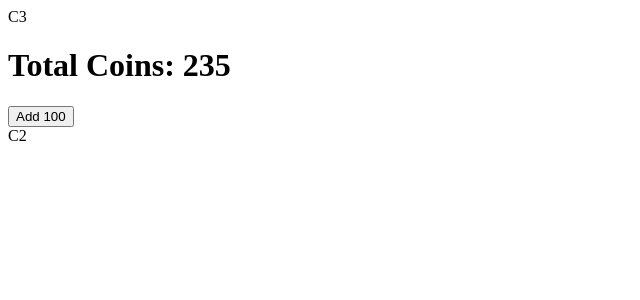
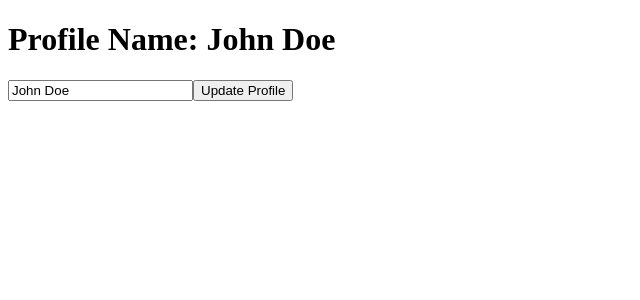
Before and after one commit to githubscientist/react-fsd61wde, a React (Vite) app: page / in a window 1280 px wide. Shown: the top 300 px of the page, without its empty margins (0-640 px from the left). Built offline with nearby package versions, Linux system fonts and the light colour scheme.

Commit message:
context session task --first method

```diff
--- a/src/App.jsx
+++ b/src/App.jsx
@@ -1,22 +1,24 @@
-import { createContext, useState } from "react";
-import C1 from "./components/C1";
-import C2 from "./components/C2";
+import React, { createContext, useState } from 'react'
+import Profile from './components/Profile';
 
-// 1. Create a Context
-export const CoinsContext = createContext();
+export const NameContext = createContext();
 
 const App = () => {
 
-    const [coins, setCoins] = useState([25, 30, 45, 60, 75]);
+    const [name, setName] = useState('John Doe');
 
   return (
-      <div>
-          <CoinsContext.Provider value={{ coins, setCoins }}>
-            <C1 />
-            <C2 />
-          </CoinsContext.Provider>
+    <div>
+        <NameContext.Provider value={{name, setName}}>
+            <h1>Profile Name: {name}</h1>
+            <Profile />
+        </NameContext.Provider>
     </div>
   )
 }
 
-export default App;
+export default App
+
+/*
+    Session Task: Profile Name Change
+*/
--- a/src/components/C1.jsx
+++ /dev/null
@@ -1,14 +0,0 @@
-import React from 'react'
-import C3 from './C3'
-import C4 from './C4'
-
-const C1 = () => {
-  return (
-      <div>
-          <C3 />
-          <C4 />
-    </div>
-  )
-}
-
-export default C1
--- a/src/components/C2.jsx
+++ /dev/null
@@ -1,9 +0,0 @@
-import React from 'react'
-
-const C2 = () => {
-  return (
-    <div>C2</div>
-  )
-}
-
-export default C2
--- a/src/components/C3.jsx
+++ /dev/null
@@ -1,9 +0,0 @@
-import React from 'react'
-
-const C3 = () => {
-  return (
-    <div>C3</div>
-  )
-}
-
-export default C3
--- a/src/components/C4.jsx
+++ /dev/null
@@ -1,16 +0,0 @@
-import React, { useContext } from 'react'
-import { CoinsContext } from '../App'
-
-const C4 = () => {
-
-    const { coins, setCoins } = useContext(CoinsContext);
-
-  return (
-      <div>
-        <h1>Total Coins: {coins.reduce((p, c) => p + c)}</h1>
-        <button onClick={() => setCoins([...coins, 100])}>Add 100</button>
-    </div>
-  )
-}
-
-export default C4
--- /dev/null
+++ b/src/components/Profile.jsx
@@ -0,0 +1,33 @@
+import { useContext, useEffect, useState } from "react";
+import { NameContext } from "../App";
+
+const Profile = () => {
+
+    const { name, setName } = useContext(NameContext);
+
+
+    useEffect(() => {
+        document.querySelector('.nameInput').value = name;
+    }, []);
+
+    const handleClick = () => {
+        // get the value from the input
+        const newName = document.querySelector('.nameInput').value;
+
+        // update the name
+        setName(newName);
+    }
+
+  return (
+    <div>
+          <input
+              type="text"
+              className="nameInput"
+              name="nameInput"
+        />
+        <button onClick={handleClick}>Update Profile</button>
+    </div>
+  )
+}
+
+export default Profile;
```
